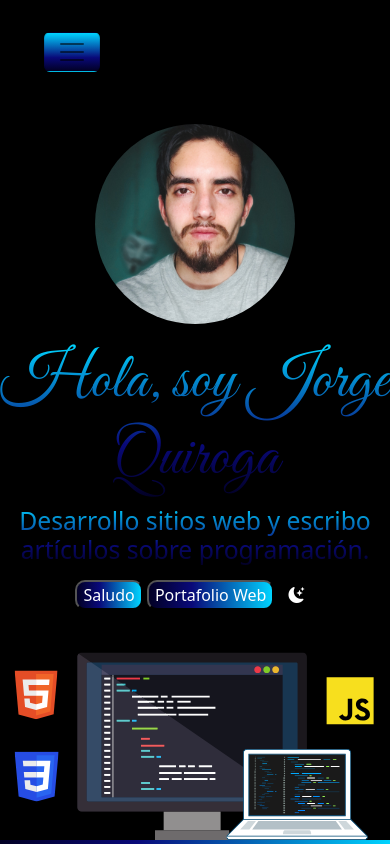
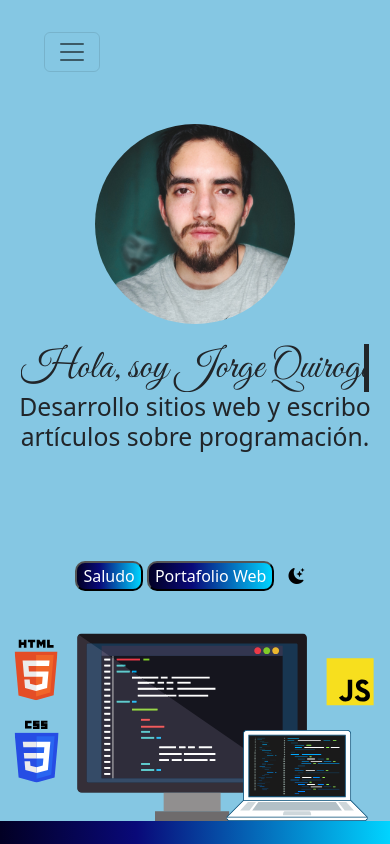
Before and after one commit to JorgeQuiroga07/PROYECTO-CV-TICMAS, a plain HTML site: page index.html in a window 390 px wide. Shown: the top 844 px of the page. Drawn offline with nearby package versions, Linux system fonts and the light colour scheme; a web font is replaced by a local one.

Commit message:
Animacion en titulo

```diff
--- a/index.html
+++ b/index.html
@@ -23,7 +23,7 @@
     <link rel="preconnect" href="https://fonts.gstatic.com" crossorigin>
     <link href="https://fonts.googleapis.com/css2?family=Fredericka+the+Great&family=Great+Vibes&family=Quicksand:wght@500&display=swap" rel="stylesheet">
 </head>
-<body class="darkmode">
+<body>
     <!-- Barra de navegacion-->
 <nav class="navbar navbar-expand-md navbar-light">
   <div class="container-fluid">
@@ -56,8 +56,8 @@
 <section class="hero align-items-stretch">
     <div class="hero principal d-flex-column justify-content-center allign-items-center">
         <img class="hero-imagen-desarrollador" src="imagenes/IMG_20220422_202753_687.jpg" alt="Foto de Jorge Quiroga">
-        <h1 class="titulodark">Hola, soy Jorge Quiroga</h1>
-        <h2 class="titulodark">Desarrollo sitios web y escribo artículos sobre programación.</h2>
+        <h1 class="titulodark movimiento">Hola, soy Jorge Quiroga</h1>
+        <h2 class="titulodark movimiento2">Desarrollo sitios web y escribo artículos sobre programación.</h2>
     </div>
     <div>
       <button class="saludo">Saludo</button>
--- a/javascript.js
+++ b/javascript.js
@@ -49,15 +49,16 @@ load();
 
 bdark.addEventListener('click', e =>{
     body.classList.toggle('darkmode');
-    store(body.classList.contains('darkmode'))
+    store(body.classList.contains('darkmode'));
 });
+
 
 function load(){
  const darkmode = localStorage.getItem('darkmode');
 
  if(!darkmode){
-    store('true');
-}else if(darkmode == 'false'){
+    store('false');
+}else if(darkmode == 'true'){
     body.classList.add('darkmode');
 }
 }
--- a/style.css
+++ b/style.css
@@ -75,6 +75,25 @@ h1 {
 .hero-principal {
     padding: 3rem;
 }
+
+.movimiento {
+    margin: auto;
+    white-space: nowrap;
+    border-right: 5px solid;
+    width: 19ch;
+    animation: typing 4s steps(12),
+    blink .5s infinite step-end alternate;overflow:hidden;
+}
+
+@keyframes typing {
+    from { width: 0;}
+}
+
+@keyframes blink {
+    50% {border-color: transparent;}
+}
+
+
 
 button.saludo {
     color: white;
@@ -496,7 +515,28 @@ footer {
     }
 }
 
+@media screen and (max-width: 700px) {
+    .movimiento {
+        font-size: 40px;
+        font-size: 3.5rem;
+    }
+}
 
+@media screen and (max-width: 541px) {
+    .movimiento {
+        font-size: 40px;
+        font-size: 2.5rem;
+    }
+}
+
+@media screen and (max-width: 371px) {
+    .movimiento {
+        font-size: 40px;
+        font-size: 1.7rem;
+    }
+}
+
+/*Dark Mode*/
 body.darkmode{
     background-color: rgb(0, 0, 0);
     color :#279984
```
